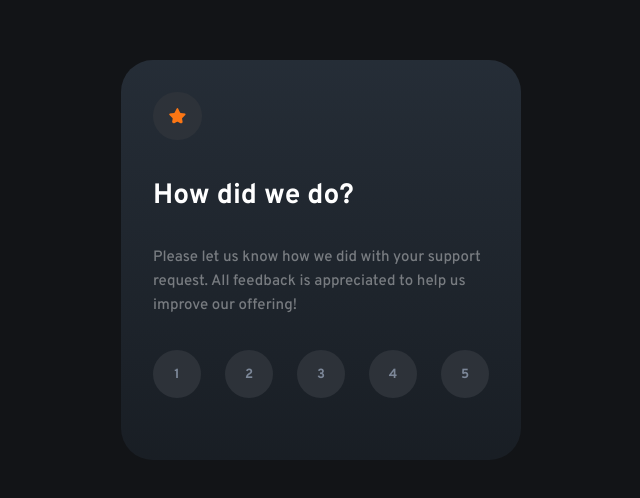
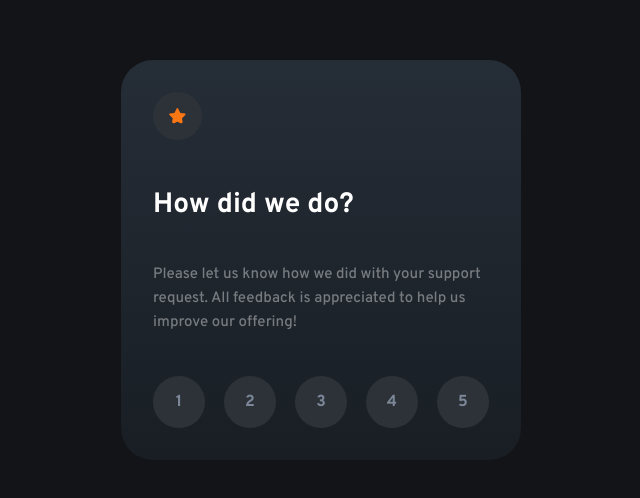
Before and after one commit to lucarl07/classificacao-interativa, a React (Vite) app: page / in a window 1280 px wide. Shown: the part 140-638 px from the top of the page, without its empty margins (319-959 px from the left). Built offline with nearby package versions, Linux system fonts and the light colour scheme.

Commit message:
Change alignment for ModalButton

```diff
--- a/src/components/Card/Card.css
+++ b/src/components/Card/Card.css
@@ -1,8 +1,8 @@
 .card {
     display: flex;
     flex-direction: column;
-    /* justify-content: space-between; */
-    gap: 2rem;
+    justify-content: space-between;
+    /* gap: 2rem; */
     padding: 2rem;
     width: 400px;
     height: 400px;
--- a/src/components/ModalButton/ModalButton.css
+++ b/src/components/ModalButton/ModalButton.css
@@ -1,9 +1,10 @@
 .modalBtn {
-    width: 48px;
-    height: 48px;
+    width: 52px;
+    height: 52px;
     border: none;
-    border-radius: 48px;
+    border-radius: 52px;
     background-color: hsl(216, 12%, 20%);
     color: var(--medium-grey);
     font-weight: 700;
+    font-size: 1rem;
 }
```
